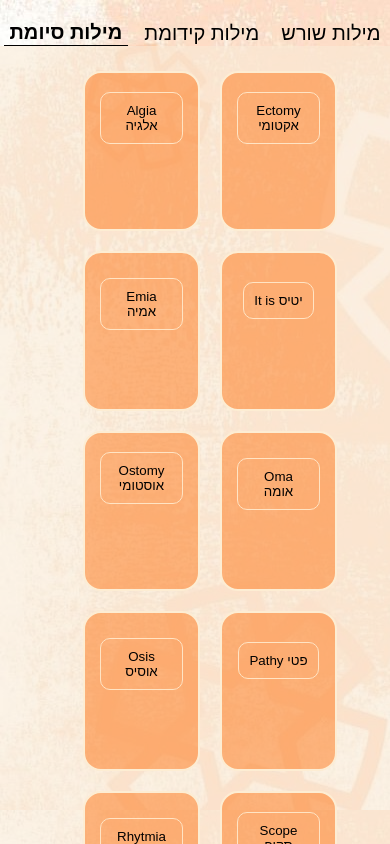
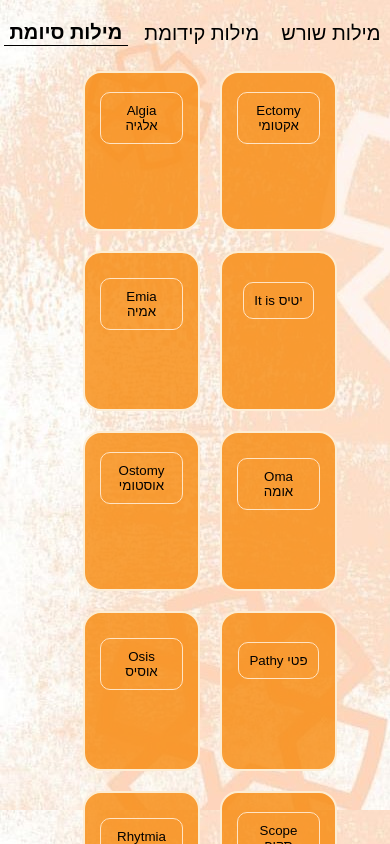
Before and after one commit to taltl/medical-terminology-practice, a React (Create React App) app: page / in a window 390 px wide. Shown: the top 844 px of the page. Built offline with nearby package versions, Linux system fonts and the light colour scheme.

Commit message:
remove container card background

```diff
--- a/src/components/card/card.css
+++ b/src/components/card/card.css
@@ -9,7 +9,7 @@
   align-items: center;
   padding: 15px;
   justify-content: space-around;
-  background-color: rgb(255, 119, 22, 0.5);
+  background-color: rgba(248, 138, 13, 0.8);
   border-radius: 18px;
   border: 2px rgb(253, 237, 211) solid;
 }
--- a/src/components/cardsContainer/cardContainer.css
+++ b/src/components/cardsContainer/cardContainer.css
@@ -8,12 +8,12 @@
   width: 85%;
   font-size: 20px;
   justify-content: center;
-  background: rgb(250, 235, 215, 0.6);
+  /* background: rgb(250, 235, 215, 0.6); */
 }
 
 @media (max-width: 992px) {
   .cardContainer {
     width: 100%;
-    background-color: rgb(250, 235, 215, 0.6);
+    /* background-color: rgb(250, 235, 215, 0.6); */
 }
 }
```
